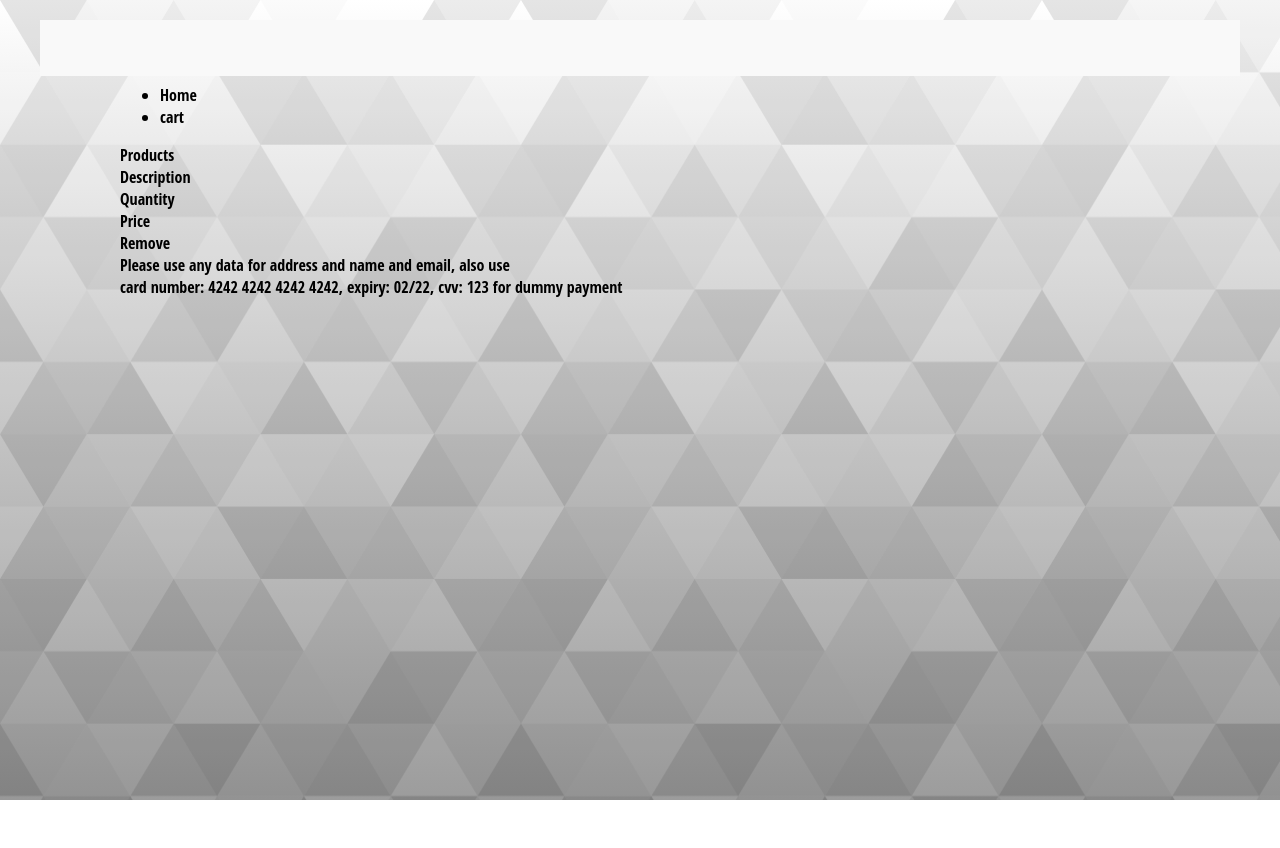
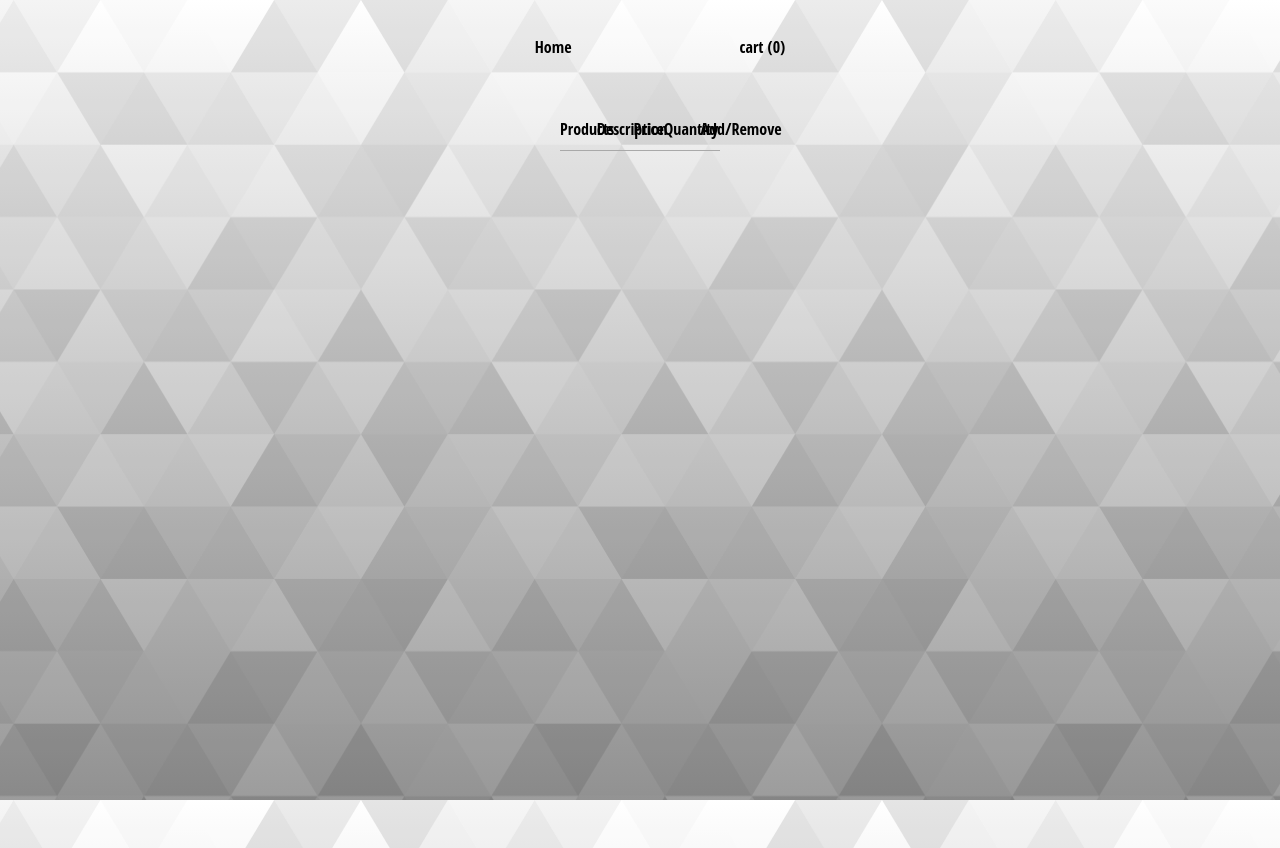
Before and after one commit to surendra240700/rippling_academy, a React (Create React App) app in the folder shopping-app/: page /cart in a window 1280 px wide. Before the commit the page ends 800 px from the top, so only its background shows below. Built offline with nearby package versions, Linux system fonts and the light colour scheme.

Commit message:
Added editable Cart Page

```diff
--- a/shopping-app/src/App.css
+++ b/shopping-app/src/App.css
@@ -29,33 +29,8 @@ a {
   color: black;
 }
 
-.navigation {
+.List {
   width: 100%;
-  height: 3rem;
-  background: #f9f9f9;
-  padding: 3rem 5rem 0.5rem;
-  /* position: absolute; */
-  top: 0;
-  transform: translateY(0);
-  z-index: 55;
-  box-shadow: none;
-  -webkit-transition: transform .3s ease;
-  -moz-transition: transform .3s ease;
-  -o-transition: transform .3s ease;
-  -ms-transition: transform .3s ease;
-  transition: transform .3s ease;
-}
-
-.navigation-menu-main {
-  padding-left: 3;
-  margin-right: 2rem;
-  flex-grow: 1;
-}
-/* .text {
-
-} */
-
-.List {
   display: flex;
   align-items: stretch;
   flex-direction: row;
@@ -70,35 +45,106 @@ a {
   color: gray;
 }
 
-.item {
-  width: 20%;
-  height: 30%;
-  border-style: solid;
-  border-color: black;
-  text-overflow: ellipsis;
-
+.shoppingItem {
+  width: 210px;
+  height: 400px;
+  text-align: left;
+  position: relative;
+  vertical-align: top;
+  overflow: hidden;
+  display: inline-block;
+  -webkit-box-sizing: border-box;
+  box-sizing: border-box;
+  margin: 0 10px 30px;
 }
 
+
 .itemImage {
-  object-fit: cover;
   width: 100%;
-  max-height: 100%;
+  height: 70%;
+  padding-right: 15px;
 }
 
+img {
+  width: 100%;
+  height: 100%;
+};
+
+.header {
+  text-align: center;
+}
+
+.navbar {
+  display: flex;
+  flex-direction: row;
+  justify-content: space-between;
+}
+li {
+  list-style: none;
+}
 .filters {
   display: flex;
   width: 100%;
+  height: 60px;
   flex-direction: row;
   justify-content: space-evenly;
 }
 
 .sortFilter {
-  width: 20%;
+  margin-right: 40px;
 }
-/* .year:hover {
-  background-color: greenyellow;
-} */
 
 .selected {
   background-color: goldenrod;
 }
+
+
+.checkout-page {
+  width: 55%;
+  min-height: 90vh;
+  display: flex;
+  flex-direction: column;
+  align-items: center;
+  margin: 50px auto 0;
+}
+.checkout-header {
+  width: 100%;
+  padding: 10px 0;
+  display: flex;
+  justify-content: space-between;
+  border-bottom: 1px solid darkgrey;
+}
+.header-block {
+  text-transform: capitalize;
+  width: 23%;
+}
+
+.total {
+    margin-top: 30px;
+    margin-left: auto;
+    font-size: 36px;
+}
+
+.test-warning {
+    margin-top: 20px;
+    color: red;
+}
+
+.cartItem {
+  width: 100%;
+  display: flex;
+  min-height: 100px;
+  border-bottom: 1px solid darkgrey;
+  padding: 15px 0;
+  font-size: 20px;
+  align-items: center;
+}
+
+.name-container{
+  width: 10%;
+  margin-bottom: 15px;
+  text-overflow: clip;
+}
+.price-container{
+  width: 23%;
+}
--- a/shopping-app/src/App.js
+++ b/shopping-app/src/App.js
@@ -1,30 +1,32 @@
-import { React, createContext, useContext, useState } from 'react';
+import { React, useState } from 'react';
 import { BrowserRouter as Router,Routes, Route, Link } from 'react-router-dom';
 // import { Navbar } from "react-bootstrap"
 // import ThemeContext from './context/themeContext';
 import Home from './component/home';
 import Cart from './component/cart';
-import cartContext from './component/context';
+import {cartContext,cartCountContext} from './component/context';
 import './App.css';
 
 
 function App() {
   const cart = useState([]);
+  const cartCount = useState([0]);
 
   return (
     // <ThemeContext.Provider value={'dark'}>
     <cartContext.Provider value={cart}>
+    <cartCountContext.Provider value={cartCount}>
       <Router>
         <div className='App'>
           {/* <Navbar> */}
-          <div className='navigation'>
-            <ul>
-            <li>
-              <Link to="/">Home</Link>
-            </li>
-            <li>
-              <Link to="/cart">cart</Link>
-            </li>
+          <div className='header'>
+            <ul className='navbar'>
+              <li>
+                <Link to="/">Home</Link>
+              </li>
+              <li>
+                <Link to="/cart">cart {'('}{cartCount[0]}{')'}</Link>
+              </li>
             </ul>
           <Routes>
               <Route exact path='/' element={< Home />}></Route>
@@ -34,6 +36,7 @@ function App() {
           </div>
         </div>
       </Router>
+    </cartCountContext.Provider>
     </cartContext.Provider>
 
 );
--- a/shopping-app/src/component/cart.js
+++ b/shopping-app/src/component/cart.js
@@ -1,26 +1,55 @@
 import {React, useContext} from 'react'
-import cartContext from './context';
+import {cartContext,cartCountContext} from './context';
 import { listItems } from './data';
 import { SkeletonTheme } from 'react-loading-skeleton';
+import '../App.css';
 
 function CartItem(props) {
     const item = listItems[props.id-1];
     return (
         <SkeletonTheme>
-            <div className="item">
+            <div className='cartItem'>
             <div>
                 <img src={item.image} alt={item.description} className='itemImage'></img>
             </div>
             <p className='text'>{item.title}</p>
             <p className='text'> Price: ${item.price}</p>
-            <p className='text'> Count: {item.count}</p>
+            <p className='text'> {props.count}</p>
+            <button onClick={props.addToCart} id={props.id}>+</button>
+            <button onClick={props.removeFromCart} id={props.id}>-</button>
             </div>
         </SkeletonTheme>
         );
 }
 
+
 function Cart() {
     const [cart,setCart] = useContext(cartContext);
+    const [cartCount,setCartCount] = useContext(cartCountContext);
+
+    function addToCart(event) {
+        let newId = event.target.id;
+        const tempCart = [...cart];
+        const AddedItem = tempCart.find(addedItems => newId === addedItems.id);
+        AddedItem['count']+=1;
+        setCart(tempCart);
+        const temp = [...cartCount];
+        temp[0]++;
+        setCartCount(temp);
+    }
+
+    function removeFromCart(event) {
+        let newId = event.target.id;
+        const tempCart = [...cart];
+        const AddedItem = tempCart.find(addedItems => newId === addedItems.id);
+        AddedItem['count']-=1;
+        const updatedCart = tempCart.filter(item => item.count!==0);
+        setCart(updatedCart);
+
+        const temp = [...cartCount];
+        temp[0]--;
+        setCartCount(temp);
+    }
     return (
         <div className="checkout-page">
             <div className="checkout-header">
@@ -31,27 +60,20 @@ function Cart() {
                     <span>Description</span>
                 </div>
                 <div className="header-block">
+                    <span>Price</span>
+                </div>
+                <div className="header-block">
                     <span>Quantity</span>
                 </div>
                 <div className="header-block">
-                    <span>Price</span>
-                </div>
-                <div className="header-block">
-                    <span>Remove</span>
+                    <span>Add/Remove</span>
                 </div>
             </div>
+            {
+                cart.map(item => <CartItem key={item.id} id={item.id} count={item.count}
+                    addToCart={addToCart} removeFromCart={removeFromCart}/>)
+            }
 
-            {
-                cart.map(item => <CartItem key={item.id} id={item.id} count={item.count} />)
-            }
-            <div className="total">
-                {/* <span>Total= ${total}</span> */}
-            </div>
-            <div className="test-warning">
-                Please use any data for address and name and email, also use <br />
-                card number: 4242 4242 4242 4242, expiry: 02/22, cvv: 123 for dummy payment
-            </div>
-            {/* <StripeButton price={total} /> */}
         </div>
     )
 }
--- a/shopping-app/src/component/context.js
+++ b/shopping-app/src/component/context.js
@@ -1,5 +1,4 @@
 import React from 'react';
 
-const cartContext = React.createContext([], () => {});
-
-export default cartContext;
+export const cartContext = React.createContext([], () => {});
+export const cartCountContext = React.createContext([], () => {});
--- a/shopping-app/src/component/home.js
+++ b/shopping-app/src/component/home.js
@@ -5,18 +5,21 @@ import { SkeletonTheme } from 'react-loading-skeleton';
 import * as Constants from '../constants/constants';
 import 'react-dropdown/style.css';
 import Dropdown from 'react-dropdown';
-import cartContext from './context';
+import {cartContext,cartCountContext} from './context';
 
 function ShoppingItem(props){
   return (
     <SkeletonTheme>
-        <div className="item">
-        <div>
-            <img src={props.url} alt={props.description} className='itemImage'></img>
-        </div>
-        <p className='text'>{props.name}</p>
-        <p className='text'> Price: ${props.price}</p>
-        <button onClick={e => {props.handleAddToCart(e)}} id={props.id}>Add to cart</button>
+        <div className="shoppingItem">
+            <div className='itemImage'>
+                <img src={props.url} alt={props.description}></img>
+            </div>
+            <span className='name-container'>{props.name}</span> <br></br>
+            <span className='price-container'> Price: ${props.price}</span> <br></br>
+            <div className="ratings">
+                <span>Rating: {props.rating.rate}{"("}{props.rating.count}{")"}</span>
+            </div>
+            <button onClick={e => {props.handleAddToCart(e)}} id={props.id}>Add to cart</button>
         </div>
     </SkeletonTheme>
     );
@@ -30,27 +33,29 @@ function Home (){
     const [maxPrice,setMaxPrice] = useState(Constants.DEFAULT_MAX_PRICE);
     const [sortParam,setSortParam] = useState(Constants.DEFAULT_SORT);
     const [cart, setCart] = useContext(cartContext);
+    const [cartCount, setCartCount] = useContext(cartCountContext);
     // setCart();
-    const categories = [...new Set(items.map(function(item) { return item.category; }))];
+    const categories = [...new Set(listItems.map(function(item) { return item.category; }))];
     categories.sort();
     categories.unshift(Constants.ALL_CATEGORIES);
 
     useEffect( () => {
         let temp = [...listItems];
-        if(category!==Constants.ALL_CATEGORIES && (minPrice<=maxPrice && maxPrice!==0)){
-            temp = temp.filter( (item) => {
-                return item.category===category && minPrice<=item.price && maxPrice>=item.price;
-            });
-        }
-        else if(category!==Constants.ALL_CATEGORIES){
+
+        if(category!==Constants.ALL_CATEGORIES){
             temp = temp.filter( (item) => {
                 return item.category===category;
             });
         }
-        else if(minPrice<=maxPrice && maxPrice!==0){
-            console.log("HI");
+        //Min and Max Price
+        if(minPrice>0){
             temp = temp.filter( (item) => {
-                return minPrice<=item.price && maxPrice>=item.price;
+                return item.price>=minPrice;
+            });
+        }
+        if(maxPrice>0){
+            temp = temp.filter( (item) => {
+                return item.price<=maxPrice;
             });
         }
         //sorting array
@@ -74,6 +79,11 @@ function Home (){
                 return b.price - a.price;
             });
         }
+        else if(sortParam===Constants.sortBy[4]){
+            temp.sort((a,b) => {
+                return b.rating.rate - a.rating.rate;
+            });
+        }
         setItems(temp);
         // console.log(temp);
     },[category,minPrice,maxPrice,sortParam]);
@@ -82,16 +92,18 @@ function Home (){
         setCategory(e.value);
     }
     const handleMinPriceChange = (e) => {
-        if(minPrice<0){
+        let val = parseFloat(e.target.value)
+        if(val<=0){
             return;
         }
-        setMinPrice(e.value);
+        setMinPrice(val);
     }
     const handleMaxPriceChange = (e) => {
-        if(maxPrice<0){
+        let val = parseFloat(e.target.value)
+        if(val<=0){
             return;
         }
-        setMaxPrice(e.value);
+        setMaxPrice(val);
     }
 
     const handleSortChange = (e) => {
@@ -104,29 +116,23 @@ function Home (){
         }
         let newId = event.target.id;
         // console.log(event);
-        if(cart.length==0){
-            const addedItems = {
+        const tempCart = [...cart];
+        const checkAlreadyAdded = tempCart.find(item => newId === item.id);
+        if(!checkAlreadyAdded){
+            const newItems = {
                 'id' : newId,
                 'count' : 1
             }
-            const newCart = [...cart, addedItems];
-            setCart(newCart);
-        }
-        const checkAlreadyAdded = cart.find(addedItems => newId === addedItems.id);
-        if(!checkAlreadyAdded){
-            const addedItems = {
-                'id' : newId,
-                'count' : 1
-            }
-            const newCart = [...cart, addedItems];
+            const newCart = [...cart, newItems];
             setCart(newCart);
         }
         else{
             checkAlreadyAdded['count']+=1;
-            const updatedCart = [...cart];
-            setCart(updatedCart);
+            setCart(tempCart);
         }
-        console.log(cart);
+        const temp = [...cartCount];
+        temp[0]++;
+        setCartCount(temp);
     }
 
     const categoriesFilterList = [];
@@ -139,15 +145,22 @@ function Home (){
     return (
     <div className='home'>
         <div className='filters'>
-            <Dropdown classname='dropDown sortFilter' options={Constants.sortBy} onChange={(e) => handleSortChange(e)} value={Constants.DEFAULT_SORT}/>
-            <Dropdown classname='dropDown sortFilter' options={categories} onChange={(e) => handleCategoryChange(e)} value={Constants.ALL_CATEGORIES}/>
-            {/* <Select options={categoriesFilterList} /> */}
-            <label>Min. Price<input type="number" placeholder='0' onChange={(e) => handleMinPriceChange(e)}></input></label>
-            <label>Max. Price<input type="number" placeholder='0' onChange={(e) => handleMaxPriceChange(e)}></input></label>
+            <div>
+                <Dropdown classname='dropDown sortFilter' options={Constants.sortBy} onChange={(e) => handleSortChange(e)} value={Constants.DEFAULT_SORT}/>
+            </div>
+            <div>
+               <Dropdown classname='dropDown sortFilter' options={categories} onChange={(e) => handleCategoryChange(e)} value={categories[0]}/>
+            </div>
+            <div>
+                <label>Min. Price<input type="number" placeholder='0' onChange={(e) => handleMinPriceChange(e)}></input></label>
+            </div>
+            <div>
+                <label>Max. Price<input type="number" placeholder='0' onChange={(e) => handleMaxPriceChange(e)}></input></label>
+            </div>
         </div>
         <div className='List'>
             {items.map( item => <ShoppingItem key={item.id} id = {item.id} name={item.title} price={item.price}
-                url={item.image} alt={item.description} handleAddToCart= {handleAddToCart}/>)}
+                url={item.image} alt={item.description} rating= {item.rating}handleAddToCart= {handleAddToCart}/>)}
         </div>
     </div>
     );
--- a/shopping-app/src/constants/constants.js
+++ b/shopping-app/src/constants/constants.js
@@ -2,4 +2,4 @@ export const ALL_CATEGORIES = 'ALL';
 export const DEFAULT_SORT = 'SortBy';
 export const DEFAULT_MIN_PRICE = 0;
 export const DEFAULT_MAX_PRICE = 0;
-export const sortBy = ['Name: A-Z', 'Name: Z-A', 'Price: Low to High', 'Price: High to Low'];
+export const sortBy = ['Name: A-Z', 'Name: Z-A', 'Price: Low to High', 'Price: High to Low', 'Ratings: High To Low'];
```
